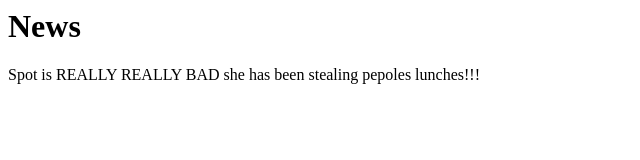
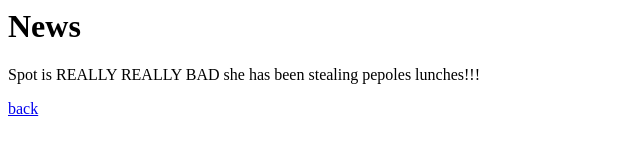
Before and after one commit to Space-drago/Space-drago.github.spot-News.io, a plain HTML site: page index.html in a window 1280 px wide. Shown: the full height of the page, 0-640 px from the left. Drawn offline with Linux system fonts and the light colour scheme.

Commit message:
Update index.html

```diff
--- a/index.html
+++ b/index.html
@@ -1,2 +1,3 @@
 <h1>News</h1>
 <p>Spot is REALLY REALLY BAD she has been stealing pepoles lunches!!!</p>
+<a href="https://space-drago.github.io/Space-drago.github.home.io/">back</a>
```
